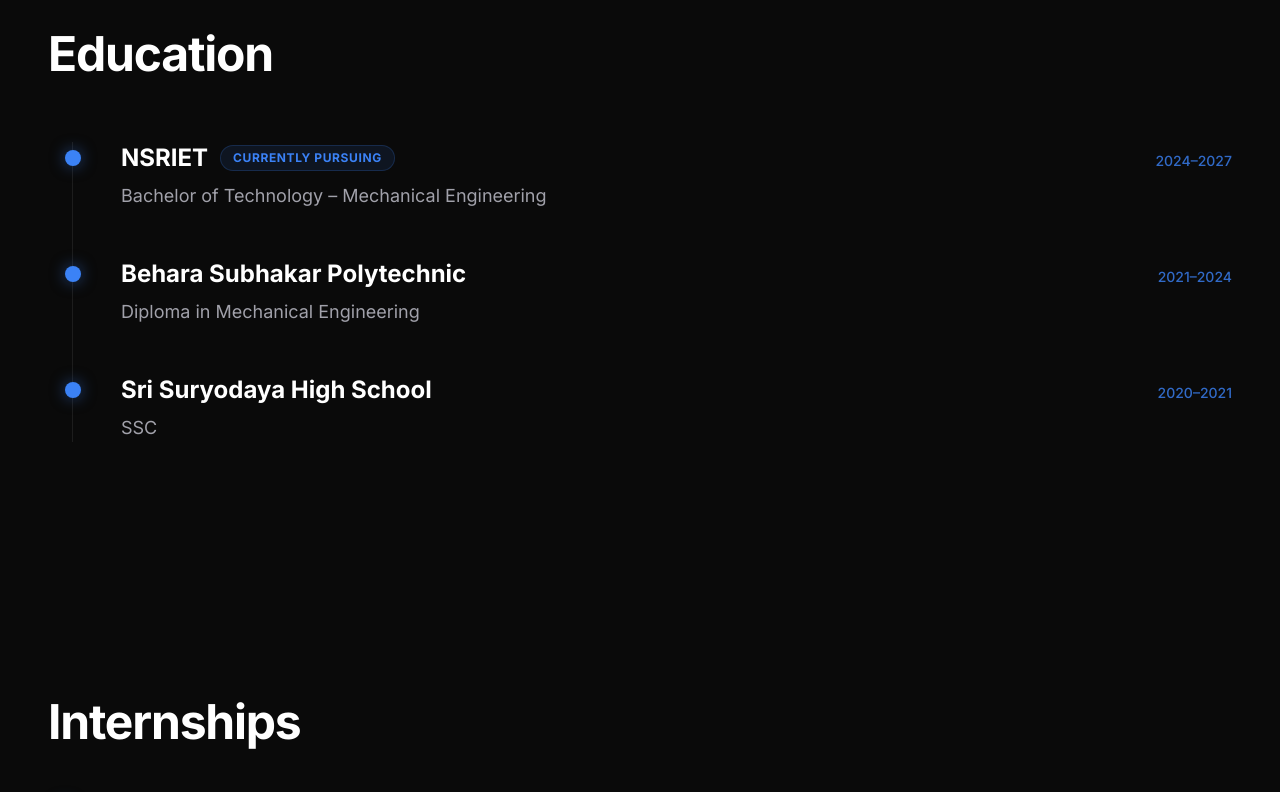
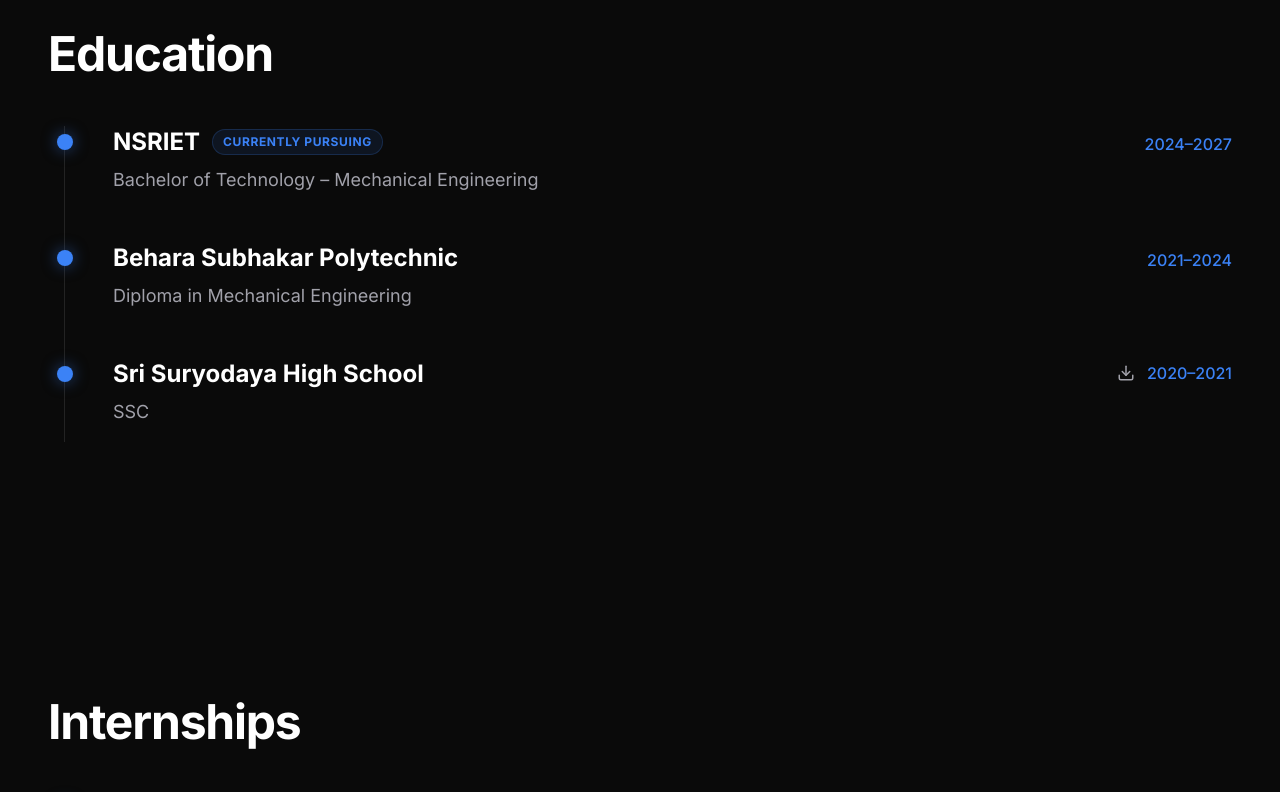
Before and after one commit to Jaswanth0811/portfolio, a Next.js app: page / in a window 1280 px wide. Shown: the part 4720-5512 px from the top of the page. Built offline with nearby package versions, Linux system fonts and the light colour scheme.

Commit message:
Add download link for 10th marks and restore Education animations

```diff
--- a/src/components/Education.tsx
+++ b/src/components/Education.tsx
@@ -1,6 +1,7 @@
 "use client";
 
 import { Section } from "./Section";
+import { Download } from "lucide-react";
 import { motion } from "framer-motion";
 
 const EDUCATION = [
@@ -19,21 +20,22 @@
     institution: "Sri Suryodaya High School",
     degree: "SSC",
     period: "2020–2021",
+    link: "https://res.cloudinary.com/dwxiibqcw/image/upload/v1781976682/10th_Marks.pdf"
   },
 ];
 
 export function Education() {
   return (
     <Section id="education">
-      <div className="space-y-16">
+      <div className="space-y-12">
         <h2 className="text-3xl md:text-5xl font-bold tracking-tight text-white">
           Education
         </h2>
 
-        <div className="relative border-l border-border ml-4 md:ml-6 space-y-12">
+        <div className="relative border-l border-white/10 ml-3 md:ml-4 space-y-12 pb-4">
           {EDUCATION.map((item, index) => (
             <motion.div
-              key={item.institution}
+              key={index}
               initial={{ opacity: 0, x: -20 }}
               whileInView={{ opacity: 1, x: 0 }}
               viewport={{ once: true, margin: "-100px" }}
@@ -45,22 +47,35 @@
               </div>
 
               <div className="flex flex-col md:flex-row md:items-baseline md:justify-between mb-2">
-                <div className="flex flex-wrap items-center gap-3">
-                  <h3 className="text-2xl font-bold text-white">
+                <div className="flex items-center gap-3">
+                  <h3 className="text-xl md:text-2xl font-bold text-white">
                     {item.institution}
                   </h3>
                   {item.status && (
-                    <span className="inline-flex text-[10px] sm:text-xs font-bold text-accent bg-accent/10 border border-accent/20 px-3 py-1 rounded-full uppercase tracking-wider">
+                    <span className="text-[10px] md:text-xs font-bold px-2.5 py-1 rounded-full uppercase tracking-wider bg-accent/10 text-accent border border-accent/20">
                       {item.status}
                     </span>
                   )}
                 </div>
-                <span className="text-sm font-medium text-accent/80 md:text-right mt-2 md:mt-0">
-                  {item.period}
-                </span>
+                <div className="flex items-center gap-3 mt-1 md:mt-0">
+                  {item.link && (
+                    <a
+                      href={item.link}
+                      target="_blank"
+                      rel="noopener noreferrer"
+                      className="text-muted hover:text-accent transition-colors"
+                      title="Download Certificate"
+                    >
+                      <Download size={18} />
+                    </a>
+                  )}
+                  <span className="text-sm md:text-base text-accent font-medium">
+                    {item.period}
+                  </span>
+                </div>
               </div>
 
-              <p className="text-lg text-muted">
+              <p className="text-muted text-base md:text-lg">
                 {item.degree}
               </p>
             </motion.div>
```
